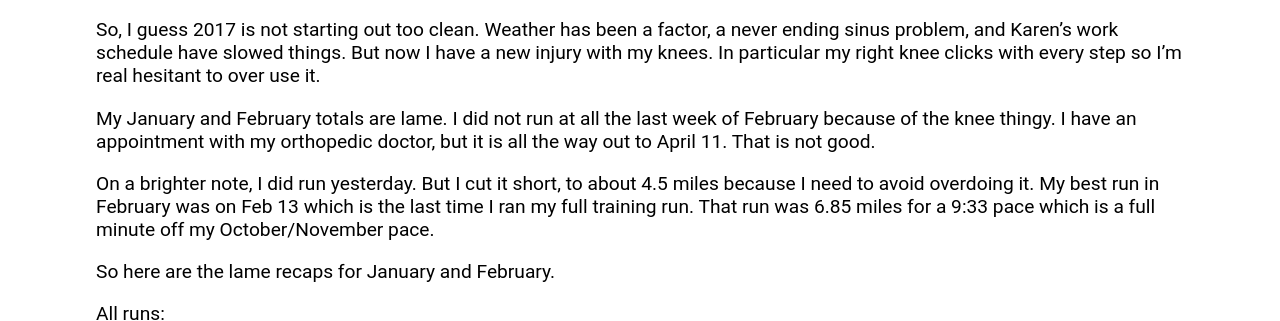
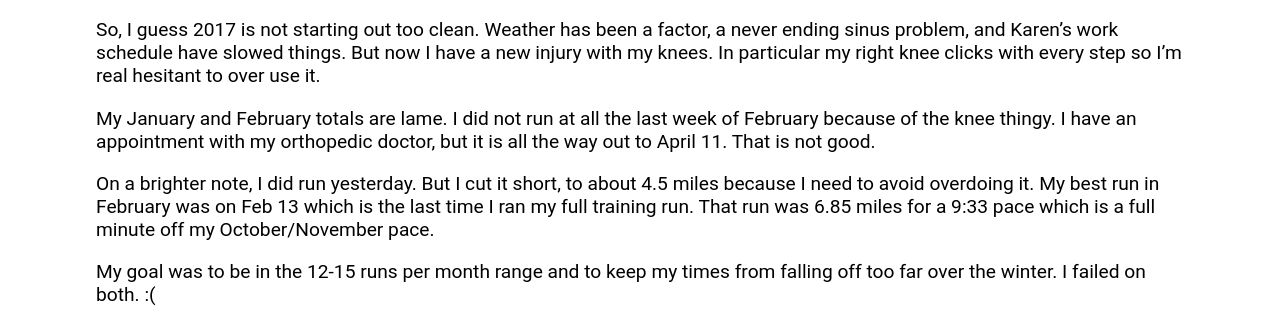
Before and after one commit to mo4dawg/mo4dawg.github.io, a Jekyll site: the page built from _posts/2017-03-02-start of year.md, in a window 1280 px wide and 900 px high, scrolled down 575 px, cut to the strip 0-321 px from the top of the window. Built offline with Jekyll 4.4.1, drawn with Linux system fonts in a browser that asks for light colours; comment, search, counter and statistics services are not loaded.

Commit message:
Update 2017-03-02-start of year.md

```diff
--- a/_posts/2017-03-02-start of year.md
+++ b/_posts/2017-03-02-start of year.md
@@ -12,6 +12,8 @@
 
 On a brighter note, I did run yesterday.  But I cut it short, to about 4.5 miles because I need to avoid overdoing it.  My best run in February was on Feb 13 which is the last time I ran my full training run.  That run was 6.85 miles for a 9:33 pace which is a full minute off my October/November pace.
 
+My goal was to be in the 12-15 runs per month range and to keep my times from falling off too far over the winter.  I failed on both. :(
+
 So here are the lame recaps for January and February.
 
 All runs:
```
